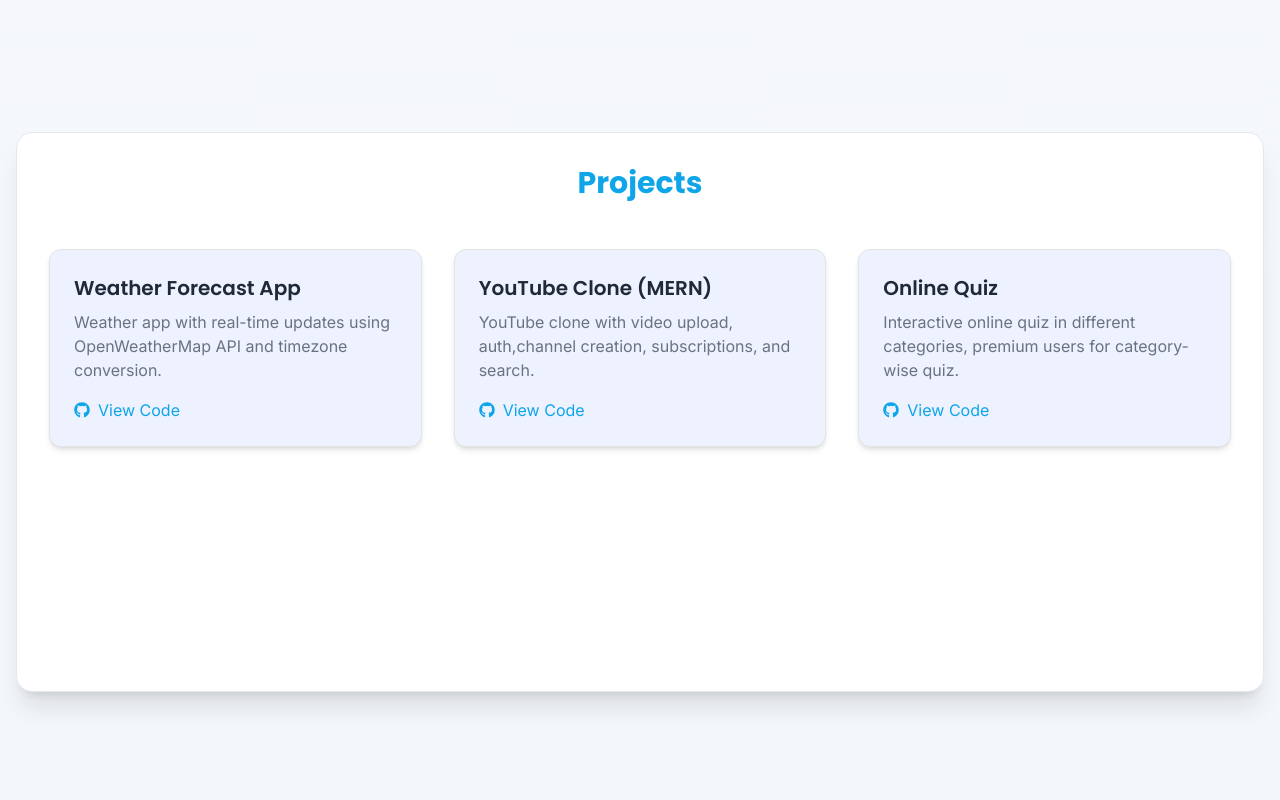
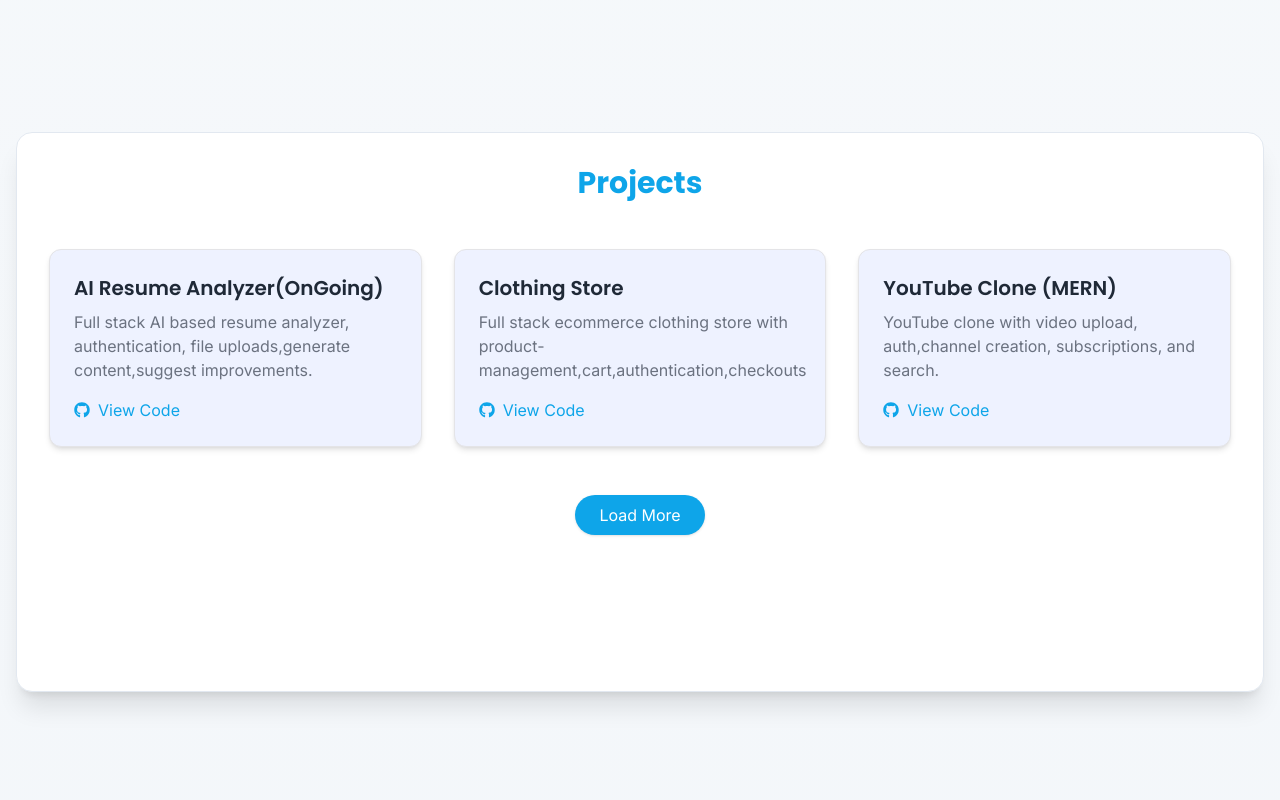
Before and after one commit to Srinath176/my-portfolio, a React (Vite) app: page / in a window 1280 px wide. Shown: the part 1620-2420 px from the top of the page. Built offline with nearby package versions, Linux system fonts and the light colour scheme.

Commit message:
update: added env file and social contacts

```diff
--- a/src/components/GetInTouch.jsx
+++ b/src/components/GetInTouch.jsx
@@ -4,7 +4,8 @@
 import toast, { Toaster } from "react-hot-toast";
 
 import { FaGithub, FaLinkedin, FaTelegram } from "react-icons/fa6";
-import { FiMail, FiPhone, FiSend } from "react-icons/fi";
+import { FiMail, FiSend } from "react-icons/fi";
+import { RiWhatsappFill } from "react-icons/ri";
 
 export default function GetInTouch() {
   const [formData, setFormData] = useState({
@@ -18,22 +19,22 @@
     {
       icon: <FaLinkedin className="w-5 h-5" />,
       label: "LinkedIn",
-      href: "https://linkedin.com/in/yourprofile",
+      href: "https://linkedin.com/in/srinath-g-dev",
     },
     {
       icon: <FaGithub className="w-5 h-5" />,
       label: "GitHub",
-      href: "https://github.com/yourprofile",
+      href: "https://github.com/Srinath176",
     },
     {
       icon: <FaTelegram className="w-5 h-5" />,
       label: "Telegram",
-      href: "https://t.me/yourhandle",
+      href: "https://t.me/srinathg_dev",
     },
     {
-      icon: <FiPhone className="w-5 h-5" />,
+      icon: <RiWhatsappFill className="w-5 h-5" />,
       label: "WhatsApp",
-      href: "https://wa.me/91XXXXXXXXXX",
+      href: "https://wa.me/919573935893",
     },
   ];
 
@@ -61,10 +62,10 @@
 
     emailjs
       .send(
-        "service_wue0mna",
-        "template_sxktmla",
+        import.meta.env.VITE_EMAILJS_SERVICEID,
+        import.meta.env.VITE_EMAILJS_TEMPLATEID,
         formData,
-        "i8uxZf9JRQ_1Jr14R"
+        import.meta.env.VITE_EMAILJS_PUBLICKEY
       )
       .then(() => {
         toast.success("Message sent!");
@@ -95,7 +96,7 @@
           viewport={{ once: true }}
         >
           <h2 className="text-4xl font-bold text-[var(--color-text)]">
-            Get In Touch
+            Work With Me
           </h2>
           <p className="text-[var(--color-text-secondary)]">
             Have a question, Job or collaboration in mind? Let's connect.
--- a/src/components/Header.jsx
+++ b/src/components/Header.jsx
@@ -119,11 +119,9 @@
               smooth={true}
               duration={1000}
               offset={-70}
-              spy={true}
-              activeClass="active-link"
               className="px-4 py-2 rounded-full flex items-center gap-2 font-semibold shadow-lg cursor-pointer transition-colors duration-[0.3s] bg-[var(--color-accent)] text-[var(--color-button-text)] hover:bg-[var(--color-accent-hover)]"
             >
-              Hire Me
+              Join Me
               <motion.div
                 animate={{ y: [0, -4, 0], opacity: 1 }}
                 transition={{ repeat: Infinity, duration: 2 }}
@@ -166,11 +164,9 @@
               smooth={true}
               duration={1000}
               offset={-70}
-              spy={true}
-              activeClass="active-link"
               className="bg-[var(--color-button)] text-[var(--color-button-text)] px-3 py-2 rounded-full flex items-center gap-2 text-sm font-semibold cursor-pointer"
             >
-              Hire Me
+              Join Me
               <motion.div
                 animate={{ y: [0, -4, 0], opacity: 1 }}
                 transition={{ repeat: Infinity, duration: 2 }}
--- a/src/components/Projects.jsx
+++ b/src/components/Projects.jsx
@@ -2,36 +2,53 @@
 import { useState, useMemo, memo, useCallback } from "react";
 import { FaGithub } from "react-icons/fa6";
 import { useDarkMode } from "../context/DarkModeContext";
-import { BiX} from "react-icons/bi";
+import { BiX } from "react-icons/bi";
 
 const allProjects = [
   {
-    id: "weather-app",
-    title: "Weather Forecast App",
+    id: "resume-analyzer",
+    title: "AI Resume Analyzer(OnGoing)",
     description:
-      "Weather app with real-time updates using OpenWeatherMap API and timezone conversion.",
-    github: "https://github.com/your-username/weather-app",
-    objective:
-      "Provide users with accurate and localized weather info using real-time data.",
+      "Full stack AI based resume analyzer, authentication, file uploads,generate content,suggest improvements.",
+    github: "https://github.com/Srinath176/resume-analyzer",
+    objective: "Analyzer the resume and suggest improvements",
     features: [
-      "Live weather updates",
-      "5-day forecast",
-      "City timezone support",
+      "File Uploads",
+      "Open Ai Integration",
+      "Secure Authentication",
+      "Analyze Resume",
+      "Optimized results and export"
     ],
-    tech: ["React", "TailwindCSS", "OpenWeatherMap API"],
+    tech: ["Reactjs", "Nodejs", "Express", "MongoDb", "Jwt", "Google Auth","Open AI"],
+  },
+  {
+    id: "clothing-store",
+    title: "Clothing Store",
+    description:
+      "Full stack ecommerce clothing store with product-management,cart,authentication,checkouts",
+    github: "https://github.com/Srinath176/e-commerce",
+    objective: "e-commerce clothing store for men, women and kids",
+    features: [
+      "Product Management",
+      "Cart Functionality",
+      "Jwt Authentication",
+      "Stripe Payments",
+    ],
+    tech: ["Reactjs", "Nodejs", "Express", "MongoDb", "Jwt", "Stripe"],
   },
   {
     id: "youtube-clone",
     title: "YouTube Clone (MERN)",
     description:
       "YouTube clone with video upload, auth,channel creation, subscriptions, and search.",
-    github: "https://github.com/your-username/youtube-clone",
+    github: "https://github.com/Srinath176/youtube-frontend",
     objective:
       "Recreate YouTube core functionality for learning full-stack concepts.",
     features: [
       "Video upload & streaming",
       "JWT Auth & protected routes",
       "Search, comments, likes",
+      "Channel management",
     ],
     tech: ["React", "Node.js", "MongoDB", "Express", "Redux"],
   },
@@ -40,7 +57,7 @@
     title: "Online Quiz",
     description:
       "Interactive online quiz in different categories, premium users for category-wise quiz.",
-    github: "https://github.com/your-username/online-quiz",
+    github: "https://github.com/Srinath176/Quiz-App-Full-Stack",
     objective:
       "Users can test their knowledge in different categories by taking online quizzes.",
     features: [
@@ -50,6 +67,22 @@
       "Premium quiz",
     ],
     tech: ["React", "Java", "Spring-Boot", "Razorpay", "Framer-motion"],
+  },
+  {
+    id: "shoppyglobe",
+    title: "ShoppyGlobe",
+    description:
+      "ShoppyGlobe is a responsive e-commerce web application,It allows users to browse products, filter by brand or category, view product details, manage a shopping cart, and navigate through a clean, user-friendly interface. ",
+    github: "https://github.com/Srinath176/ShoppyGlobe",
+    objective:
+      "Online shopping built using dummy json data",
+    features: [
+      "Products List",
+      "Cart management",
+      "User Authentication",
+      "Search Products",
+    ],
+    tech: ["React", "Tailwind", "Redux", "Nodejs", "MongoDb","Express"],
   },
 ];
 
@@ -240,5 +273,4 @@
   );
 }
 
-
 export default ProjectsSection;
--- a/src/index.css
+++ b/src/index.css
@@ -60,7 +60,7 @@
     }
 
     body, .card {
-        transition: background-color 0.6s ease, color 0.6s ease, border-color 0.6s ease;
+        transition: background-color 0.3s ease, color 0.6s ease, border-color 0.3s ease;
     }
 
     a {
```
Also changed, not shown: 1 other file (tests, documents, lock files or other folders).
